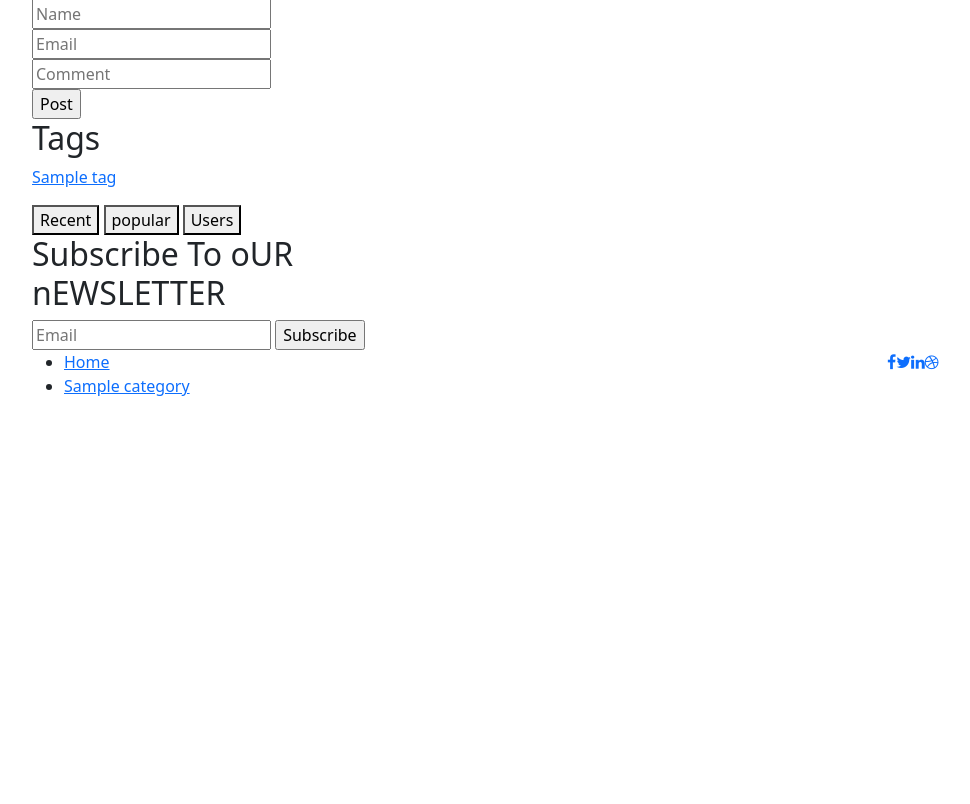
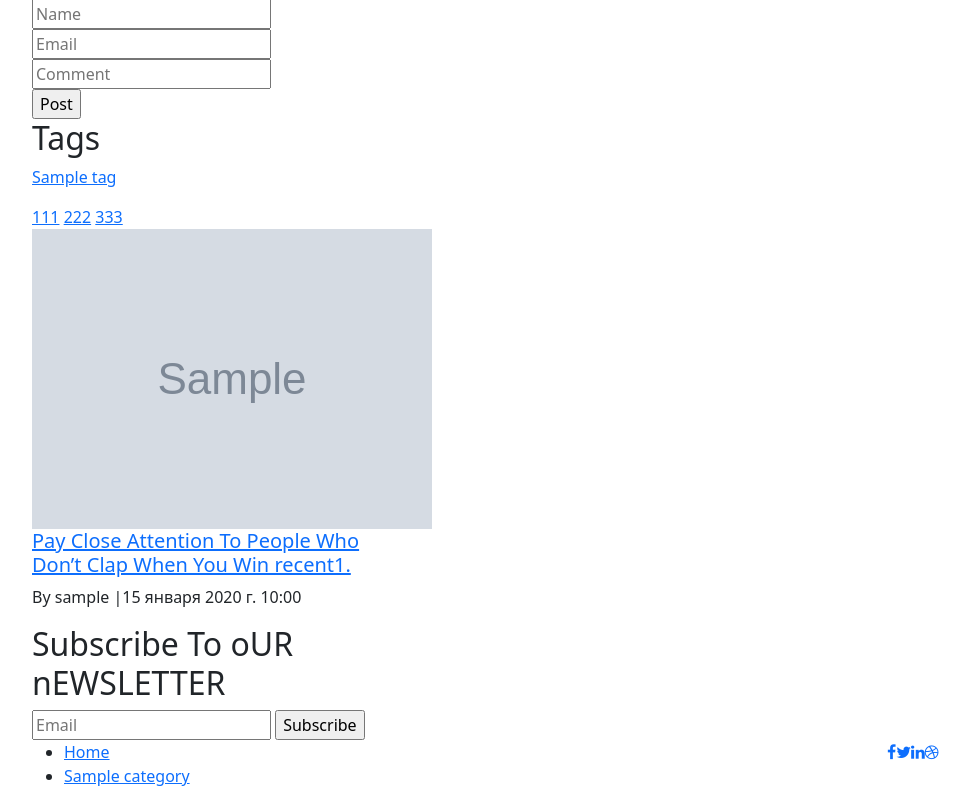
Before and after one commit to grigoscool/DartBlog, a Django app: template blog/templates/blog/post_detail.html in a window 1280 px wide. Shown: the part 2074-2878 px from the top of the page, without its empty margins (50-1020 px from the left). Before the commit the page ends 2470 px from the top, so only its background shows below. Run offline with Django 4.2, Linux system fonts and the light colour scheme; tables that the repository leaves empty hold one stand-in row (values such as "Sample post"); the template is opened without the code that fills it: values that come from a table or form of the project are taken from there, most other values are stand-ins (such as "Sample title", 1, 10 or a date in 2020); grey boxes marked "Sample" are stand-in pictures; some libraries are stand-ins or nearby versions.

Commit message:
add sidebar posts

```diff
--- a/blog/models.py
+++ b/blog/models.py
@@ -47,7 +47,7 @@ class Post(models.Model):
         return self.title
 
     def get_absolute_url(self):
-        return reverse('post', kwargs={'slug': self.slug})
+        return reverse('post-detail', kwargs={'slug': self.slug})
 
     class Meta:
         ordering = ['-create_at']
--- /dev/null
+++ b/blog/templates/blog/button_group.html
@@ -0,0 +1,5 @@
+<div class="button-group filters-button-group">
+	<button data-filter=".recent" class="button is-checked">Recent</button>
+	<button data-filter=".popular" class="button">popular</button>
+	<button data-filter=".users" class="button">Users</button>
+</div>
--- a/blog/templates/blog/index.html
+++ b/blog/templates/blog/index.html
@@ -45,7 +45,7 @@
 						{% if post.photo %}
 						<img src="{{ post.photo.url }}" alt="{{ post.photo }}" height="200" width="300">
 						{% endif %}
-						<h3><a href="{% url 'post-detail' post.slug %}">{{ post.title }}</a></h3>
+						<h3><a href="{{ post.get_absolute_url }}">{{ post.title }}</a></h3>
 						<h4><span>Posted By: <span class="author-name">{{ post.author.username }}</span></span>
 						</h4>
 						{% autoescape off %}
--- a/blog/templates/blog/postsByCat.html
+++ b/blog/templates/blog/postsByCat.html
@@ -12,7 +12,7 @@
 						{% if post.photo %}
 						<img src="{{ post.photo.url }}" alt="{{ post.photo }}" height="200" width="300">
 						{% endif %}
-						<h3><a href="{% url 'post-detail' post.slug %}">{{ post.title }}</a></h3>
+						<h3><a href="{{ post.get_absolute_url }}">{{ post.title }}</a></h3>
 						<h4><span>Posted By: <span class="author-name">{{ post.author }}</span></span>
 						</h4>
 						{% autoescape off %}
--- a/blog/templates/blog/postsByTag.html
+++ b/blog/templates/blog/postsByTag.html
@@ -12,7 +12,7 @@
 						{% if post.photo %}
 						<img src="{{ post.photo.url }}" alt="{{ post.photo }}" height="200" width="300">
 						{% endif %}
-						<h3><a href="{% url 'post-detail' post.slug %}">{{ post.title }}</a></h3>
+						<h3><a href="{{ post.get_absolute_url }}">{{ post.title }}</a></h3>
 						<h4><span>Posted By: <span class="author-name">{{ post.author }}</span></span>
 						</h4>
 						{% autoescape off %}
--- /dev/null
+++ b/blog/templates/blog/sidebar_posts.html
@@ -0,0 +1,11 @@
+<div class="grid">
+	{% for post in sidebar_posts %}
+	<div class="portfolio-item recent">
+		<img src="{{ post.photo.url }}" alt="">
+		<div class="portfolio-text">
+			<h5><a href="{{ post.get_absolute_url }}">Pay Close Attention To People Who Don’t Clap When You Win recent1.</a></h5>
+			<p>By {{ post.author.username }} <span>|</span>{{ create_at }}</p>
+		</div>
+	</div>
+	{% endfor %}
+</div>
--- /dev/null
+++ b/blog/templatetags/draw_sidebar_posts.py
@@ -0,0 +1,12 @@
+from django import template
+
+from blog.models import Post
+
+register = template.Library()
+
+
+@register.inclusion_tag('blog/sidebar_posts.html', takes_context=True)
+def get_sidebar_posts(context, cnt=3):
+    order = context['request'].GET
+    sidebar_posts = Post.objects.all()[:cnt]
+    return {'sidebar_posts': sidebar_posts}
--- a/templates/inc/_sidebar.html
+++ b/templates/inc/_sidebar.html
@@ -1,12 +1,21 @@
 {% load draw_tag_menu %}
+{% load draw_sidebar_posts %}
 
 {% get_tag_menu %}
 
+<!--<div class="button-group filters-button-group">-->
+<!--	<button data-filter=".recent" class="button is-checked">Recent</button>-->
+<!--	<button data-filter=".popular" class="button">popular</button>-->
+<!--	<button data-filter=".users" class="button">Users</button>-->
+<!--</div>-->
+
 <div class="button-group filters-button-group">
-	<button data-filter=".recent" class="button is-checked">Recent</button>
-	<button data-filter=".popular" class="button">popular</button>
-	<button data-filter=".users" class="button">Users</button>
+	<a href="">111</a>
+	<a href="">222</a>
+	<a href="">333</a>
 </div>
+
+{% get_sidebar_posts %}
 
 <div class="newsletter">
 	<h2 class="sidebar-title">Subscribe To oUR nEWSLETTER</h2>
```
Also changed, not shown: blog/templatetags/draw_button_group.py (added, +12 -0 lines).
